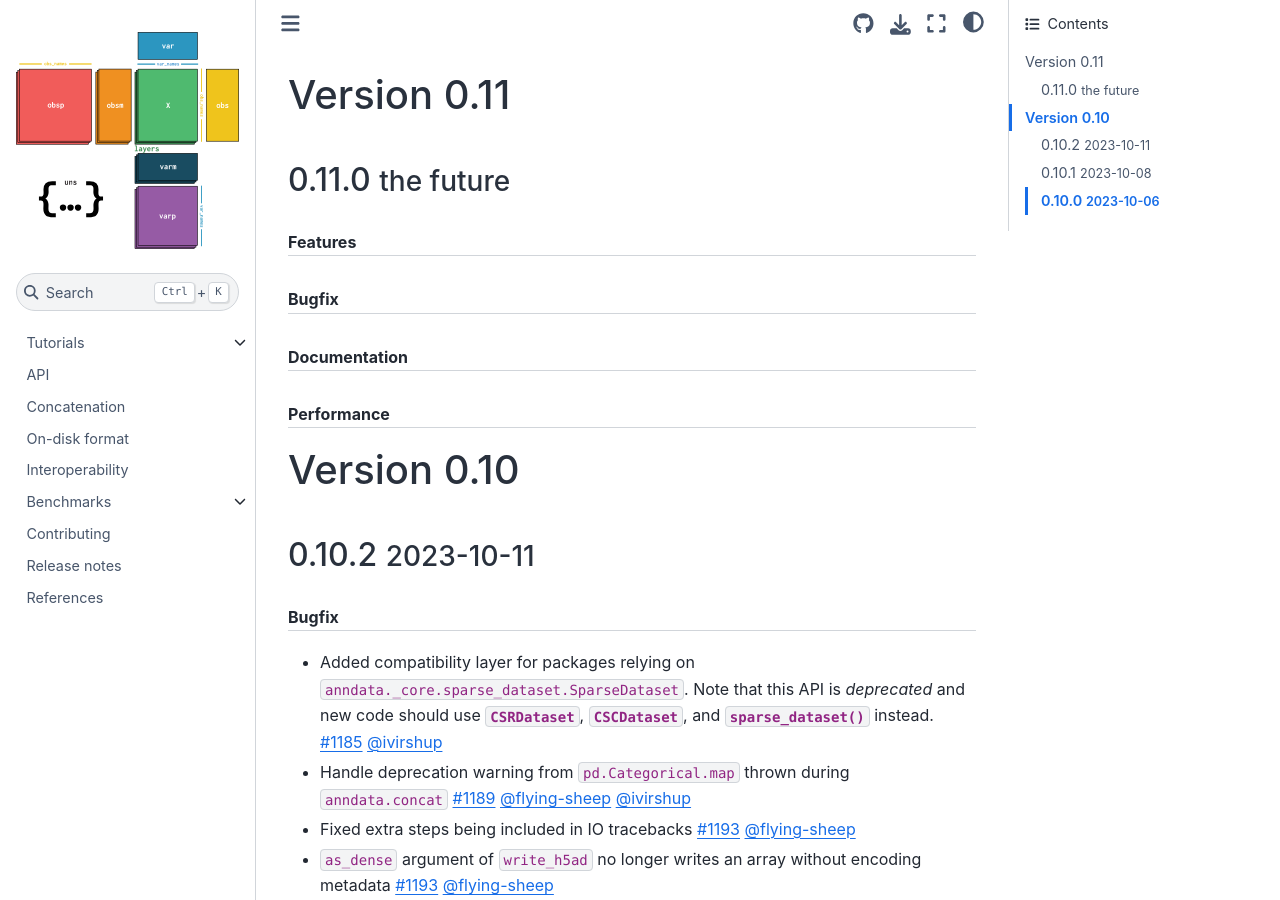
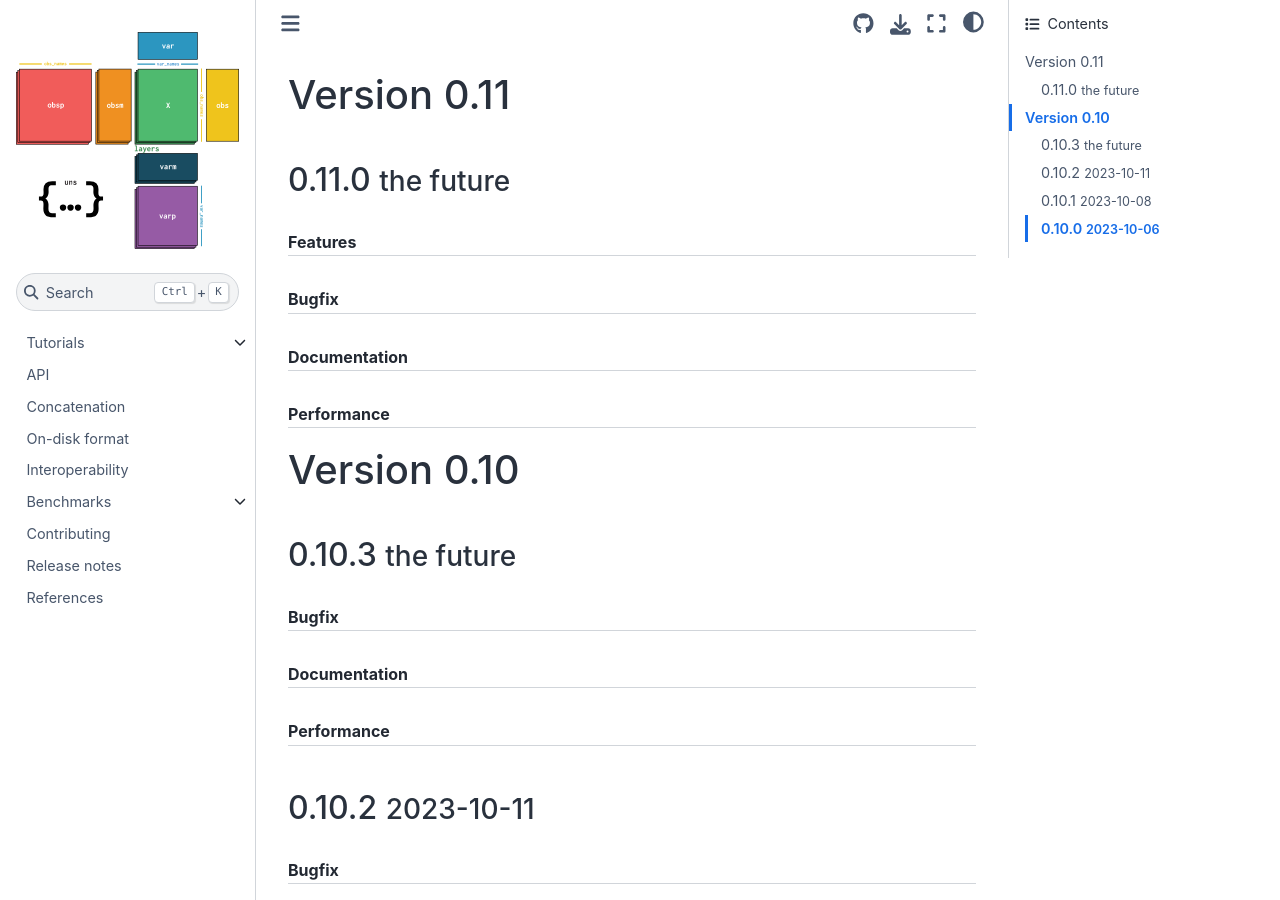
Before and after one commit to scverse/anndata, a Sphinx documentation site: the page built from docs/release-notes/release-latest.md, in a window 1280 px wide and 900 px high. Built offline with Sphinx 7.4.7 and the Sphinx Book theme 1.1.4, drawn with Linux system fonts in a browser that asks for light colours.

Commit message:
Start 0.10.3

````diff
--- /dev/null
+++ b/docs/release-notes/0.10.3.md
@@ -0,0 +1,10 @@
+### 0.10.3 {small}`the future`
+
+```{rubric} Bugfix
+```
+
+```{rubric} Documentation
+```
+
+```{rubric} Performance
+```
--- a/docs/release-notes/release-latest.md
+++ b/docs/release-notes/release-latest.md
@@ -4,6 +4,9 @@
 ```
 
 ## Version 0.10
+
+```{include} /release-notes/0.10.3.md
+```
 
 ```{include} /release-notes/0.10.2.md
 ```
````
